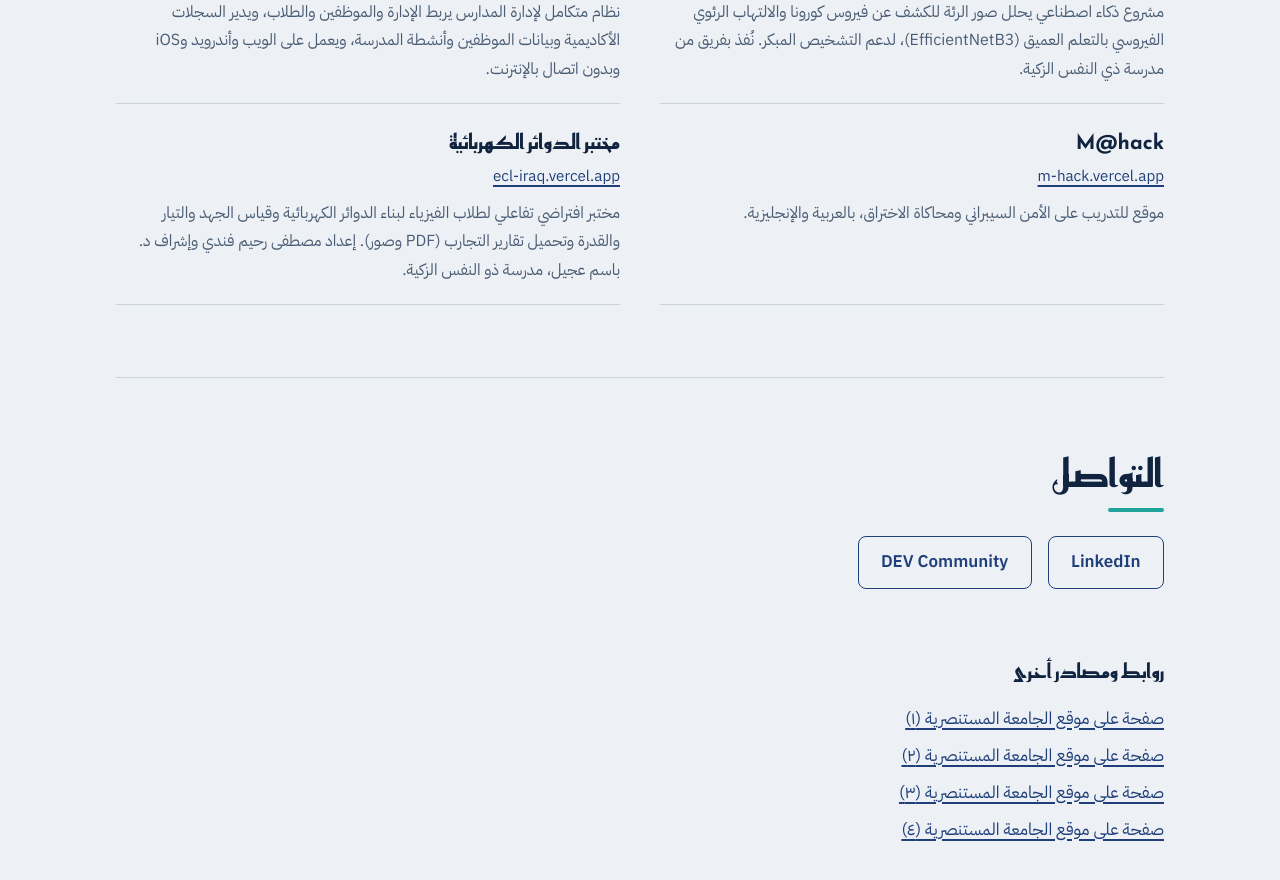
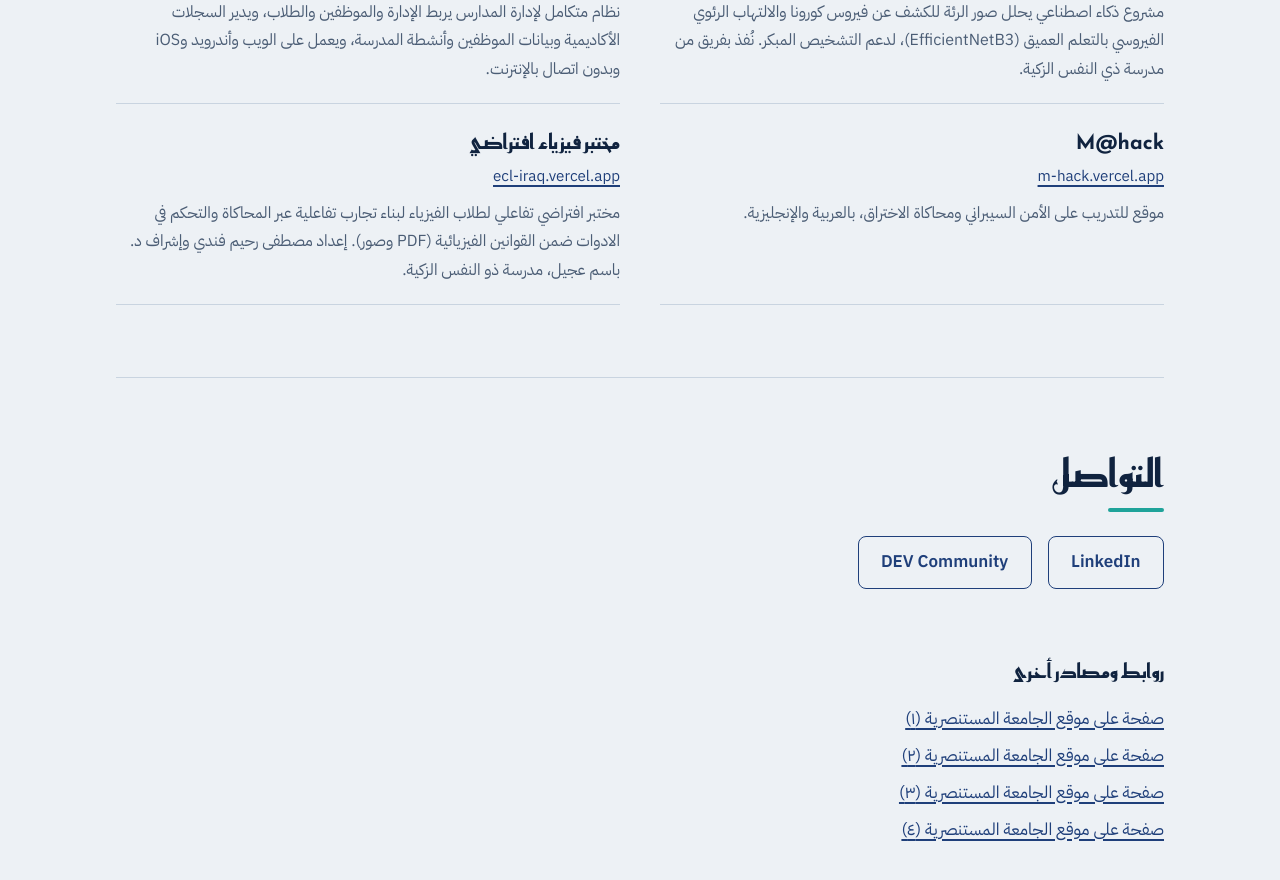
Before and after one commit to mustafa211R/mustafa211r.github.io, a plain HTML site: page index.html in a window 1280 px wide. Shown: the part 3200-4080 px from the top of the page. Drawn offline with Linux system fonts and the light colour scheme.

Commit message:
Update index.html

```diff
--- a/index.html
+++ b/index.html
@@ -391,10 +391,10 @@ footer{background:var(--lapis);color:#C9D6EC;padding-block:1.75rem;text-align:ce
       </p>
     </li>
     <li>
-      <h3><span lang="ar">مختبر الدوائر الكهربائية</span><span lang="en">Electric Circuits Lab</span></h3>
+      <h3><span lang="ar">مختبر فيزياء افتراضي </span><span lang="en">Electric Circuits Lab</span></h3>
       <a class="url" href="https://ecl-iraq.vercel.app" rel="noopener">ecl-iraq.vercel.app</a>
       <p>
-        <span lang="ar">مختبر افتراضي تفاعلي لطلاب الفيزياء لبناء الدوائر الكهربائية وقياس الجهد والتيار والقدرة وتحميل تقارير التجارب (PDF وصور). إعداد مصطفى رحيم فندي وإشراف د. باسم عجيل، مدرسة ذو النفس الزكية.</span>
+        <span lang="ar">مختبر افتراضي تفاعلي لطلاب الفيزياء لبناء تجارب تفاعلية عبر المحاكاة والتحكم في الادوات  ضمن القوانين الفيزيائية  (PDF وصور). إعداد مصطفى رحيم فندي وإشراف د. باسم عجيل، مدرسة ذو النفس الزكية.</span>
         <span lang="en">An interactive virtual lab for physics students to build circuits, measure voltage, current and power, and download experiment reports (PDF and images). Built by Mustafa Rahim Fendi under the supervision of Dr. Basim Ajeel, Dhi al-Nafs al-Zakiyya school.</span>
       </p>
     </li>
```
